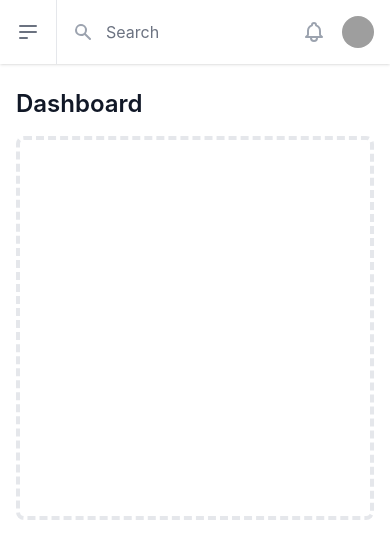
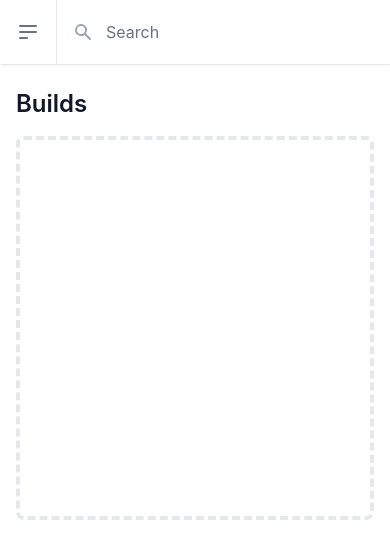
Before and after one commit to adam-fallon/xcmetrics-frontend, a React (Create React App) app: page / in a window 390 px wide. Shown: the top 558 px of the page. Built offline with nearby package versions, Linux system fonts and the light colour scheme; grey boxes are pictures that could not be loaded.

Commit message:
Clean up scaffold

```diff
--- a/public/index.html
+++ b/public/index.html
@@ -24,7 +24,7 @@
       work correctly both with client-side routing and a non-root public URL.
       Learn how to configure a non-root public URL by running `npm run build`.
     -->
-    <title>React App</title>
+    <title>Trainline XCMetrics</title>
   </head>
   <body>
     <noscript>You need to enable JavaScript to run this app.</noscript>
--- a/src/App.js
+++ b/src/App.js
@@ -1,26 +1,13 @@
+import { Dialog, Menu, Transition } from '@headlessui/react';
+import {
+  BellIcon, ChartBarIcon, MenuAlt2Icon, XIcon
+} from '@heroicons/react/outline';
+import { SearchIcon } from '@heroicons/react/solid';
+import { Fragment, useState } from 'react';
 import './App.css';
-import { Fragment, useState } from 'react'
-import { Dialog, Menu, Transition } from '@headlessui/react'
-import {
-  BellIcon,
-  CalendarIcon,
-  ChartBarIcon,
-  FolderIcon,
-  HomeIcon,
-  InboxIcon,
-  MenuAlt2Icon,
-  UsersIcon,
-  XIcon,
-} from '@heroicons/react/outline'
-import { SearchIcon } from '@heroicons/react/solid'
 
 const navigation = [
-  { name: 'Dashboard', href: '#', icon: HomeIcon, current: true },
-  { name: 'Team', href: '#', icon: UsersIcon, current: false },
-  { name: 'Projects', href: '#', icon: FolderIcon, current: false },
-  { name: 'Calendar', href: '#', icon: CalendarIcon, current: false },
-  { name: 'Documents', href: '#', icon: InboxIcon, current: false },
-  { name: 'Reports', href: '#', icon: ChartBarIcon, current: false },
+  { name: 'Builds', href: '#', icon: ChartBarIcon, current: true },
 ]
 const userNavigation = [
   { name: 'Your Profile', href: '#' },
@@ -132,11 +119,7 @@ export default function App() {
           {/* Sidebar component, swap this element with another sidebar if you like */}
           <div className="flex-1 flex flex-col min-h-0 bg-gray-800">
             <div className="flex items-center h-16 flex-shrink-0 px-4 bg-gray-900">
-              <img
-                className="h-8 w-auto"
-                src="https://tailwindui.com/img/logos/workflow-logo-indigo-500-mark-white-text.svg"
-                alt="Workflow"
-              />
+              <h1 className='font-sans font-bold text-white'>Trainline XCMetrics</h1>
             </div>
             <div className="flex-1 flex flex-col overflow-y-auto">
               <nav className="flex-1 px-2 py-4 space-y-1">
@@ -193,63 +176,13 @@ export default function App() {
                   </div>
                 </form>
               </div>
-              <div className="ml-4 flex items-center md:ml-6">
-                <button
-                  type="button"
-                  className="bg-white p-1 rounded-full text-gray-400 hover:text-gray-500 focus:outline-none focus:ring-2 focus:ring-offset-2 focus:ring-indigo-500"
-                >
-                  <span className="sr-only">View notifications</span>
-                  <BellIcon className="h-6 w-6" aria-hidden="true" />
-                </button>
-
-                {/* Profile dropdown */}
-                <Menu as="div" className="ml-3 relative">
-                  <div>
-                    <Menu.Button className="max-w-xs bg-white flex items-center text-sm rounded-full focus:outline-none focus:ring-2 focus:ring-offset-2 focus:ring-indigo-500">
-                      <span className="sr-only">Open user menu</span>
-                      <img
-                        className="h-8 w-8 rounded-full"
-                        src="https://images.unsplash.com/photo-1472099645785-5658abf4ff4e?ixlib=rb-1.2.1&ixid=eyJhcHBfaWQiOjEyMDd9&auto=format&fit=facearea&facepad=2&w=256&h=256&q=80"
-                        alt=""
-                      />
-                    </Menu.Button>
-                  </div>
-                  <Transition
-                    as={Fragment}
-                    enter="transition ease-out duration-100"
-                    enterFrom="transform opacity-0 scale-95"
-                    enterTo="transform opacity-100 scale-100"
-                    leave="transition ease-in duration-75"
-                    leaveFrom="transform opacity-100 scale-100"
-                    leaveTo="transform opacity-0 scale-95"
-                  >
-                    <Menu.Items className="origin-top-right absolute right-0 mt-2 w-48 rounded-md shadow-lg py-1 bg-white ring-1 ring-black ring-opacity-5 focus:outline-none">
-                      {userNavigation.map((item) => (
-                        <Menu.Item key={item.name}>
-                          {({ active }) => (
-                            <a
-                              href={item.href}
-                              className={classNames(
-                                active ? 'bg-gray-100' : '',
-                                'block px-4 py-2 text-sm text-gray-700'
-                              )}
-                            >
-                              {item.name}
-                            </a>
-                          )}
-                        </Menu.Item>
-                      ))}
-                    </Menu.Items>
-                  </Transition>
-                </Menu>
-              </div>
             </div>
           </div>
 
           <main className="flex-1">
             <div className="py-6">
               <div className="max-w-7xl mx-auto px-4 sm:px-6 md:px-8">
-                <h1 className="text-2xl font-semibold text-gray-900">Dashboard</h1>
+                <h1 className="text-2xl font-semibold text-gray-900">Builds</h1>
               </div>
               <div className="max-w-7xl mx-auto px-4 sm:px-6 md:px-8">
                 {/* Replace with your content */}
```
Also changed, not shown: public/manifest.json.
